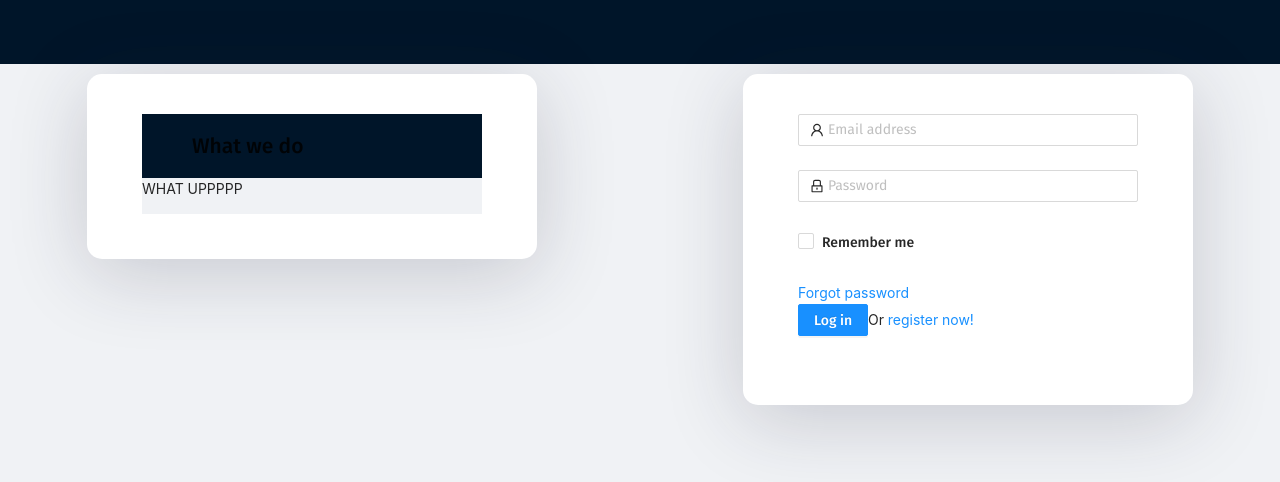
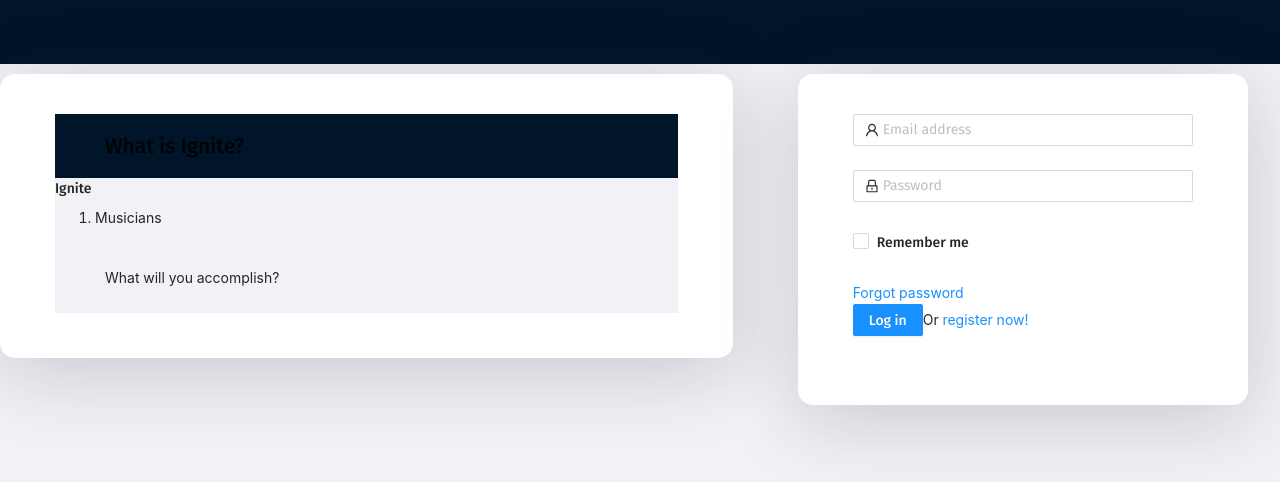
Before and after one commit to chumbalayaa/ignite-client, a React (Create React App) app: page /log-in in a window 1280 px wide. Shown: the top 482 px of the page. Built offline with nearby package versions, Linux system fonts and the light colour scheme.

Commit message:
working on login page

```diff
--- a/src/LoginPage/LoginPage.js
+++ b/src/LoginPage/LoginPage.js
@@ -34,12 +34,12 @@
         </Header>
         <Layout style={{paddingTop:'10px'}}>
         <Row gutter={{xs: 8, sm: 16, md: 24, lg: 32}}>
-          <Col className="gutter-row" span={12}>
-          <div class="auth-inner">
+          <Col className="gutter-row" span={14}>
+          <div class="auth-inner" style={{width:'100%'}}>
             <Explainer />
             </div>
           </Col>
-          <Col className="gutter-row" span={12}>
+          <Col className="gutter-row" span={10}>
             <div class="auth-inner">
             <Login/>
             </div>
--- a/src/_components/explainer.component.js
+++ b/src/_components/explainer.component.js
@@ -1,7 +1,7 @@
 import React, { Component } from "react";
 import { Layout, Menu, Button, Avatar } from "antd";
 
-const {Header, Content} = Layout;
+const {Header, Content, Footer} = Layout;
 
 export default class Explainer extends Component {
   constructor(props) {
@@ -11,11 +11,15 @@
   render() {
     return(
       <Layout>
-        <Header><h2>What we do</h2></Header>
+        <Header><h2>What is Ignite?</h2></Header>
         <Layout>
           <Content>
-            <p>WHAT UPPPPP</p>
+            <h4>Ignite </h4>
+            <ol>
+              <li>Musicians</li>
+            </ol>
           </Content>
+          <Footer>What will you accomplish?</Footer>
         </Layout>
       </Layout>
     );
```
